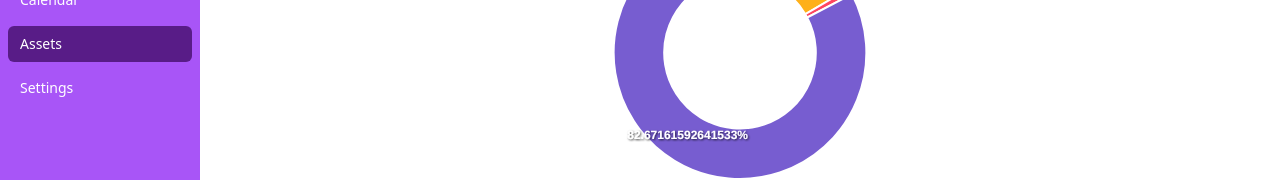
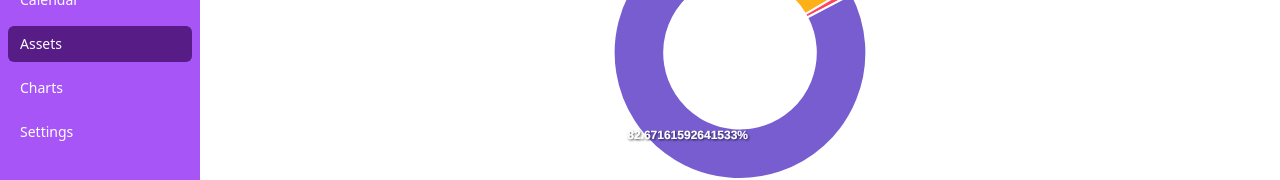
Before and after one commit to taewonnn/Wooma, a React (Vite) app: page /assets in a window 1280 px wide. Shown: the part 126-306 px from the top of the page. Built offline with nearby package versions, Linux system fonts and the light colour scheme; no server answers.

Commit message:
feat: chart - 페이지 추가

```diff
--- a/src/constants/index.ts
+++ b/src/constants/index.ts
@@ -1,5 +1,5 @@
 // navBar
-export const navMenus = ['Feed', 'Calendar', 'Assets', 'Settings'];
+export const navMenus = ['Feed', 'Calendar', 'Assets', 'Charts', 'Settings'];
 
 // ExpenseData.tsx
 export const incomeMethods = [
--- a/src/router/router.tsx
+++ b/src/router/router.tsx
@@ -10,6 +10,7 @@ import SignUp from '../pages/gusest/SignUp';
 import KakaoCallbck from '../pages/gusest/KakaoCallback';
 import NaverCallback from '../pages/gusest/NaverCallbcak';
 import Calendar from '../pages/member/Calendar';
+import Charts from '../pages/member/Charts';
 
 /** 로그인 유저 전용 라우터 */
 export const authenticatedUserRouter = createBrowserRouter([
@@ -28,6 +29,10 @@ export const authenticatedUserRouter = createBrowserRouter([
       {
         path: '/calendar',
         element: <Calendar />,
+      },
+      {
+        path: '/charts',
+        element: <Charts />,
       },
       {
         path: '/assets',
```
